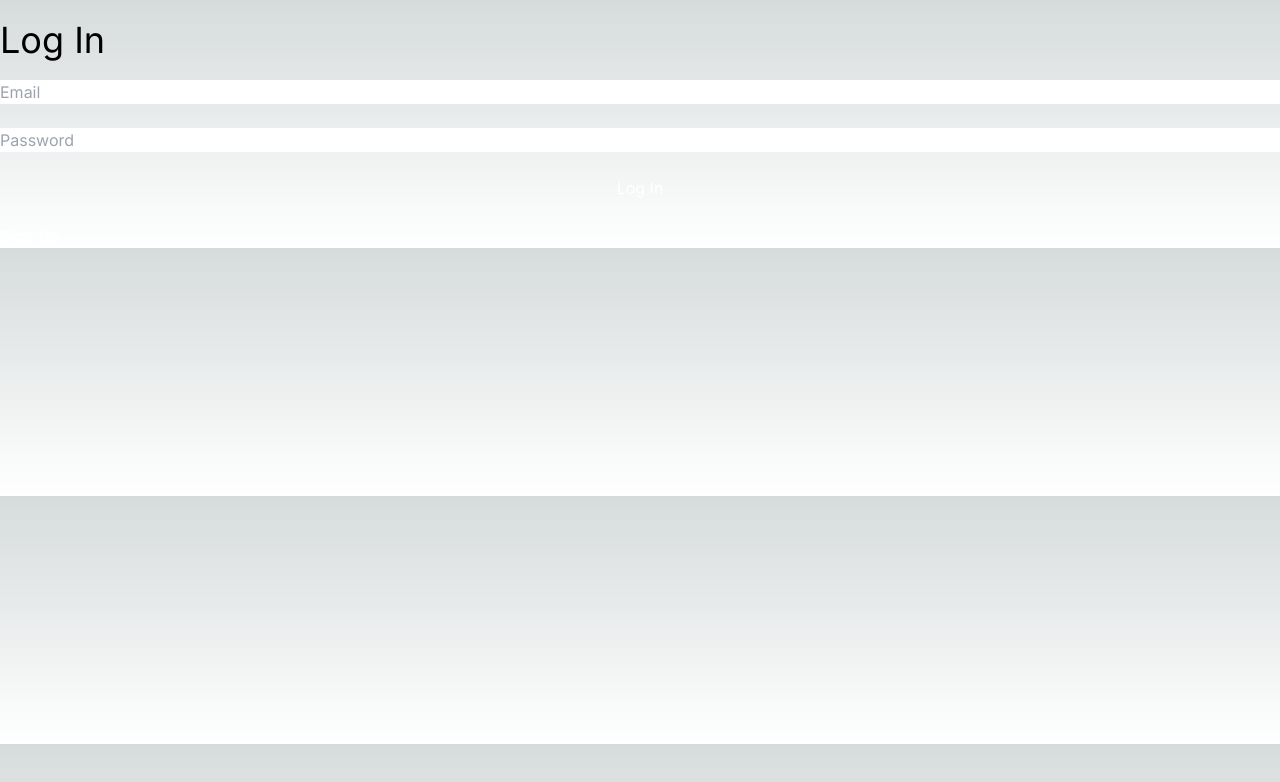
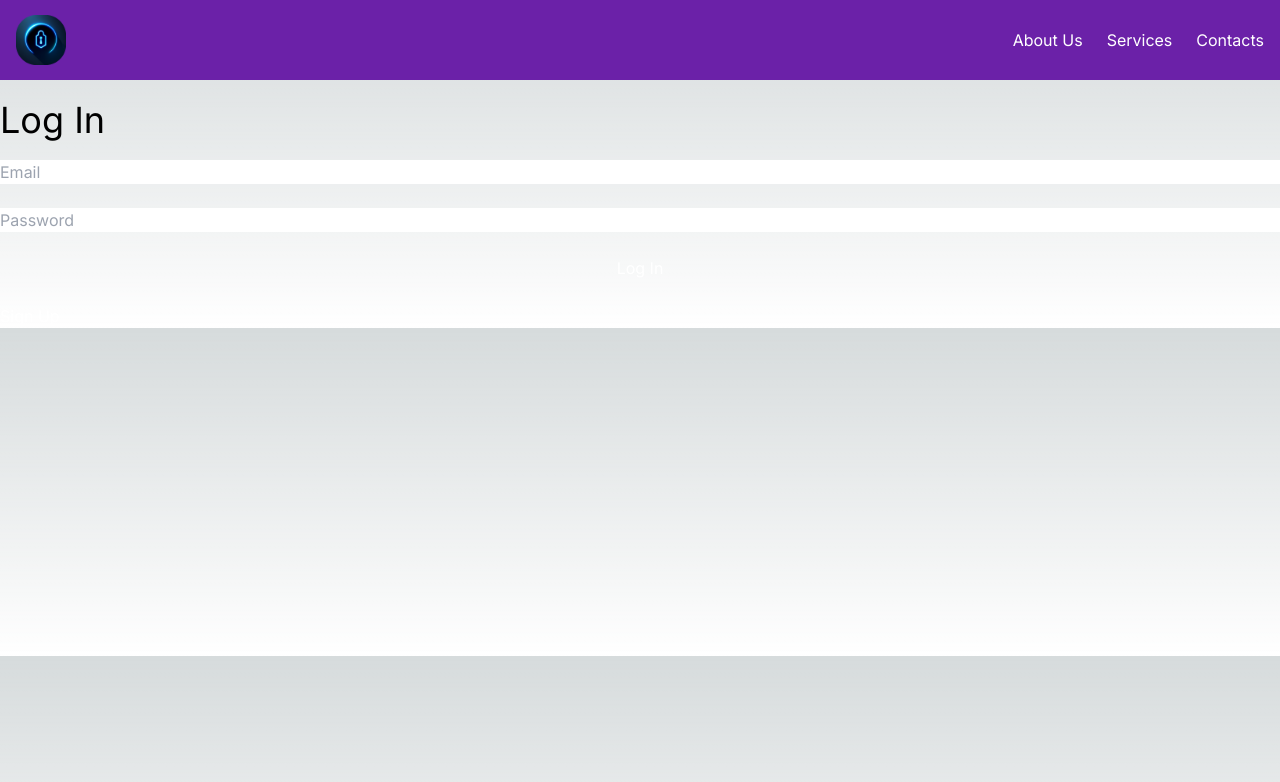
Before and after one commit to FabioKaelin/password-safe, a Next.js app in the folder frontend-safe/: page /login in a window 1280 px wide. Shown: the top 782 px of the page. Built offline with nearby package versions, Linux system fonts and the light colour scheme.

Commit message:
Navbar is rendered in the Header

```diff
--- a/frontend-safe/src/app/components/Header.tsx
+++ b/frontend-safe/src/app/components/Header.tsx
@@ -1,12 +1,15 @@
 "use client"
+
+import Navbar from "@/app/components/Navbar";
 
 type HeaderProps = {
     title: string;
 };
 
-export default function Header({ title }: HeaderProps) {
+export default function Header({title}: HeaderProps) {
     return (
         <header>
+            <Navbar/>
             <h1 className="text-4xl my-5">{title}</h1>
         </header>
     );
--- a/frontend-safe/src/app/page.tsx
+++ b/frontend-safe/src/app/page.tsx
@@ -4,11 +4,13 @@ import Image from "next/image";
 import { useRouter } from "next/navigation";
 import Link from "next/link";
 import Navbar from "@/app/components/Navbar";
+import Header from "@/app/components/Header";
 
 export default function Home() {
   return (
-      <><Navbar/>
+      <>
           <div>
+              <Header title={"Hi"} />
               <h1 className="text-red-500">Home</h1>
               <Link href="/login">Go to Login</Link>
           </div>
```
Lines whose indentation alone changed are shown as unchanged.
